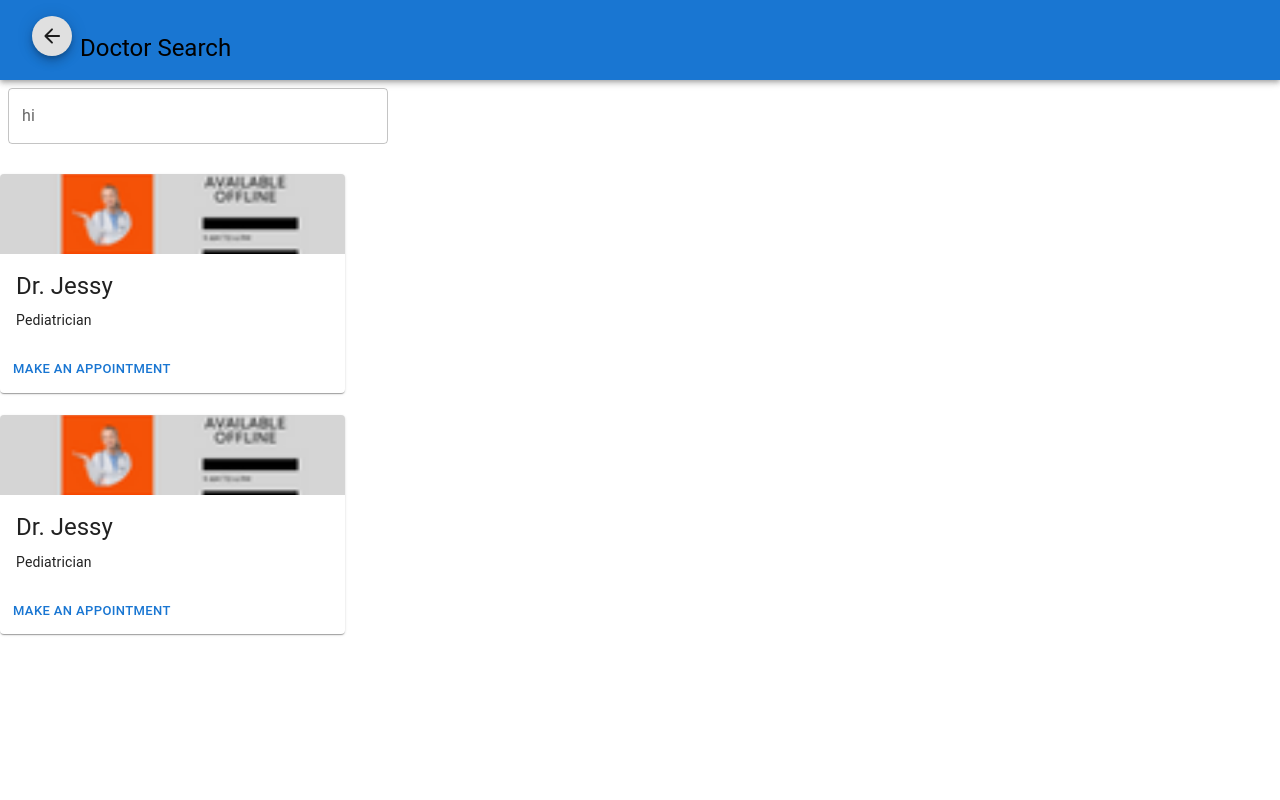
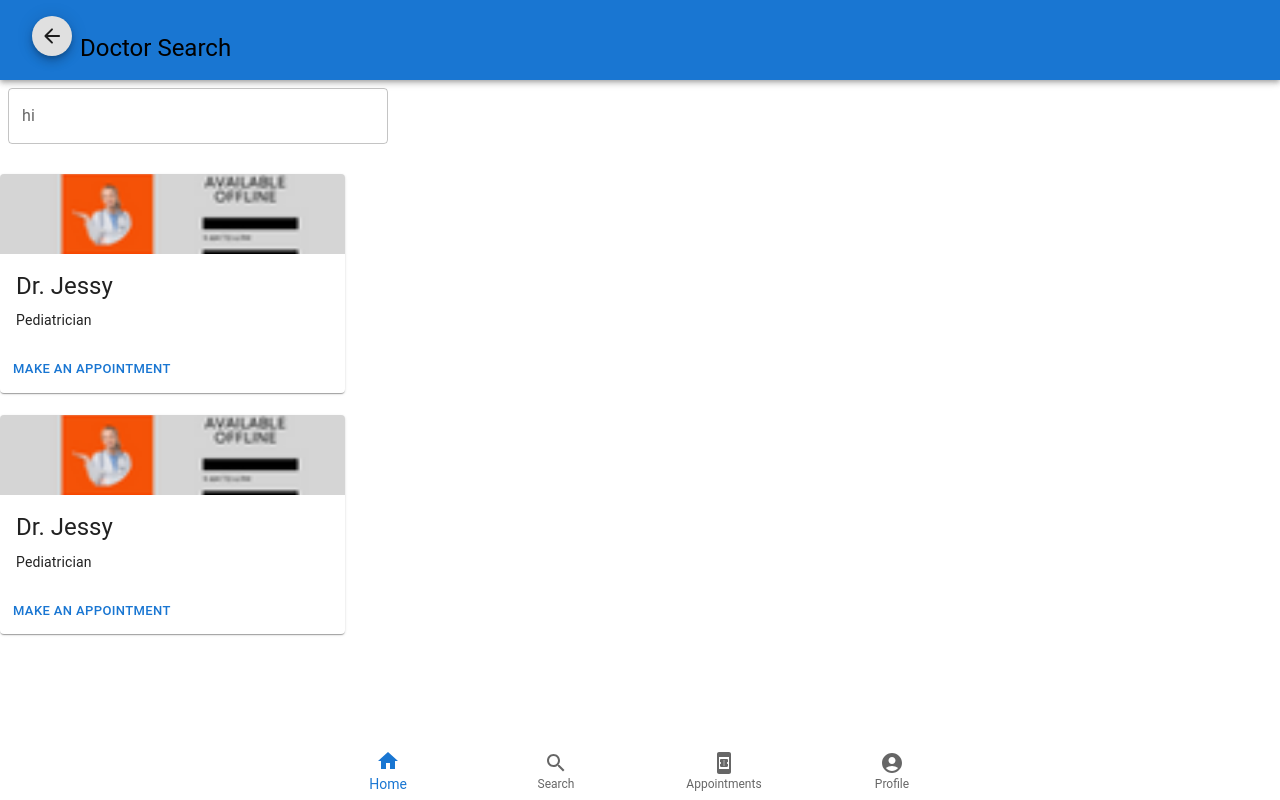
Before and after one commit to sunithvs/carenest-new-frontend, a React app: page /search in a window 1280 px wide. Built offline with nearby package versions, Linux system fonts and the light colour scheme.

Commit message:
added basic things

```diff
--- a/src/components/BottomNav.tsx
+++ b/src/components/BottomNav.tsx
@@ -9,27 +9,29 @@ import HomeIcon from "@mui/icons-material/Home";
 import SearchIcon from "@mui/icons-material/Search";
 import BookOnlineIcon from "@mui/icons-material/BookOnline";
 import AccountCircleIcon from "@mui/icons-material/AccountCircle";
+import {useNavigate} from "react-router-dom";
+
+const bottoms_links = ["/", "/search", "/appointments", "/profile"];
+
+export default function SimpleBottomNavigation() {
+    const [value, setValue] = React.useState(0);
+    const navigate = useNavigate();
 
 
-
-export default function SimpleBottomNavigation()
-{
-    const [value, setValue] = React.useState(0);
-
     return (
-        <Box sx={{ position: "fixed", bottom: 0, left: 0, right: 0 }}>
+        <Box sx={{position: "fixed", bottom: 0, left: 0, right: 0}}>
             <BottomNavigation
                 showLabels
                 value={value}
-                onChange={(event, newValue) =>
-                {
+                onChange={(event, newValue) => {
                     setValue(newValue);
+                    navigate(bottoms_links[newValue]);
                 }}
             >
-                <BottomNavigationAction label="Home" icon={<HomeIcon />} />
-                <BottomNavigationAction label="Search" icon={<SearchIcon />} />
-                <BottomNavigationAction label="Appointments" icon={<BookOnlineIcon />} />
-                <BottomNavigationAction label="Profile" icon={<AccountCircleIcon />} />
+                <BottomNavigationAction label="Home" icon={<HomeIcon/>}/>
+                <BottomNavigationAction label="Search" icon={<SearchIcon/>}/>
+                <BottomNavigationAction label="Appointments" icon={<BookOnlineIcon/>}/>
+                <BottomNavigationAction label="Profile" icon={<AccountCircleIcon/>}/>
 
             </BottomNavigation>
         </Box>
--- a/src/index.tsx
+++ b/src/index.tsx
@@ -4,10 +4,17 @@ import ReactDOM from "react-dom";
 import {Workbox} from "workbox-window";
 import {BrowserRouter, Route, Routes} from "react-router-dom";
 
-import HandleToken from "./pages/HandleToken";
 import {Home} from "./pages/Home/Home";
 import {HandleAppState} from "./components/HandleAppState";
 import {Search} from "./pages/Search/Search";
+import BottomNav from "./components/BottomNav";
+import {Profile} from "./pages/Profile/Profile";
+import {Appointments} from "./pages/Appoinments/Appointments";
+import {Labresults} from "./pages/Labresults/Labresults";
+import {Pharmacy1} from "./pages/Pharmacy/Pharmacy1";
+import {Pharmacy2} from "./pages/Pharmacy/Pharmacy2";
+import {Medicalhistory} from "./pages/MedicalHistory/Medicalhistory";
+import {Findhomenurse} from "./pages/FindHomeNurse/Findhomenurse";
 
 const wb = new Workbox("/sw.js");
 
@@ -15,16 +22,23 @@ if (location.hostname !== "localhost" && location.protocol !== "http:" && "servi
     wb.register().catch(console.error);
 
 
-function App()
-{
+function App() {
     return (
         <>
             <HandleAppState wb={wb}/>
             <BrowserRouter>
                 <Routes>
-                    <Route path="/set_token" element={<HandleToken/>}/>
-                    <Route path="/search" element={<Search/>}/>
-                    <Route path="/" element={<Home/>}/>
+
+                    <Route path="/search" element={<div><BottomNav/><Search/></div>}/>
+                    <Route path="/appointment" element={<div><BottomNav/><Appointments/></div>}/>
+                    <Route path="/labresults" element={<div><BottomNav/><Labresults/></div>}/>
+                    <Route path="/pharmacy1" element={<div><BottomNav/><Pharmacy1/></div>}/>
+                    <Route path="/pharmacy2" element={<div><BottomNav/><Pharmacy2/></div>}/>
+                    <Route path="/medical_history" element={<div><BottomNav/><Medicalhistory/></div>}/>
+                    {/*<Route path="/find_hospital" element={<div><hospitals/></div>}/>*/}
+                    <Route path="/find_home_nurse" element={<div><BottomNav/><Findhomenurse/></div>}/>
+                    <Route path="/profile" element={<div><BottomNav/><Profile/></div>}/>
+                    <Route path="/" element={<div><BottomNav/><Home/></div>}/>
                 </Routes>
             </BrowserRouter>
         </>
```
